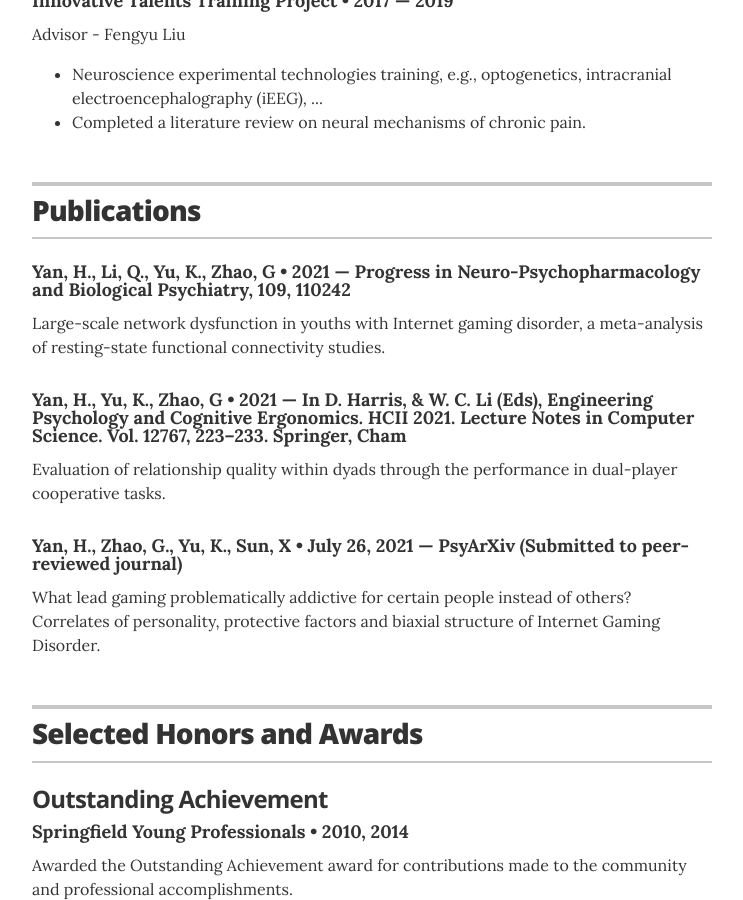
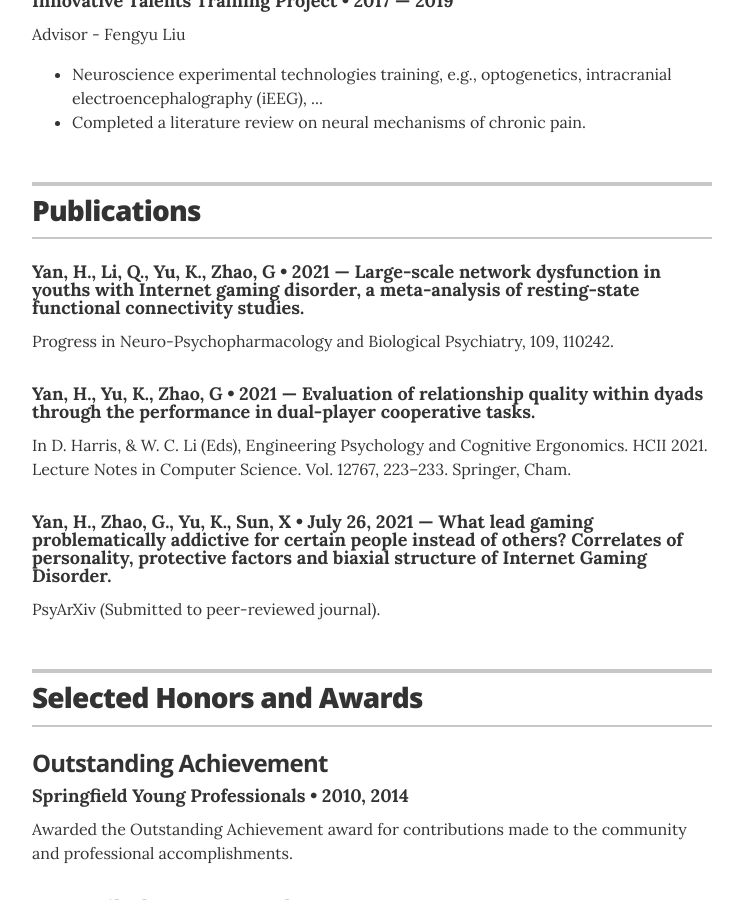
Before and after one commit to PsychYan/PsychYan.github.io, a Jekyll site: the page built from index.html, in a window 1280 px wide and 900 px high, scrolled down 1996 px. Shown: the whole window, without its empty margins (268-1011 px from the left). Built offline with Jekyll 4.4.1, drawn with Linux system fonts in a browser that asks for light colours.

Commit message:
Update projects.yml

```diff
--- a/_data/projects.yml
+++ b/_data/projects.yml
@@ -3,17 +3,17 @@
 
 # jazznotes.io
 - role: Yan, H., Li, Q., Yu, K., Zhao, G
-  duration: 2021 &mdash; Progress in Neuro-Psychopharmacology and Biological Psychiatry, 109, 110242
+  duration: 2021 &mdash; Large-scale network dysfunction in youths with Internet gaming disorder, a meta-analysis of resting-state functional connectivity studies.
   # url: "#"
-  description: Large-scale network dysfunction in youths with Internet gaming disorder, a meta-analysis of resting-state functional connectivity studies.
+  description: Progress in Neuro-Psychopharmacology and Biological Psychiatry, 109, 110242.
 
 # Springfield Community Outreach Group
 - role: Yan, H., Yu, K., Zhao, G
-  duration: 2021 &mdash; In D. Harris, & W. C. Li (Eds), Engineering Psychology and Cognitive Ergonomics. HCII 2021. Lecture Notes in Computer Science. Vol. 12767, 223–233. Springer, Cham
+  duration: 2021 &mdash; Evaluation of relationship quality within dyads through the performance in dual-player cooperative tasks.
   # url: "#"
-  description: Evaluation of relationship quality within dyads through the performance in dual-player cooperative tasks.
+  description: In D. Harris, & W. C. Li (Eds), Engineering Psychology and Cognitive Ergonomics. HCII 2021. Lecture Notes in Computer Science. Vol. 12767, 223–233. Springer, Cham.
 
 - role: Yan, H., Zhao, G., Yu, K., Sun, X
-  duration: July 26, 2021 &mdash; PsyArXiv (Submitted to peer-reviewed journal)
+  duration: July 26, 2021 &mdash; What lead gaming problematically addictive for certain people instead of others? Correlates of personality, protective factors and biaxial structure of Internet Gaming Disorder.
   # url: "#"
-  description: What lead gaming problematically addictive for certain people instead of others? Correlates of personality, protective factors and biaxial structure of Internet Gaming Disorder.
+  description: PsyArXiv (Submitted to peer-reviewed journal).
```
